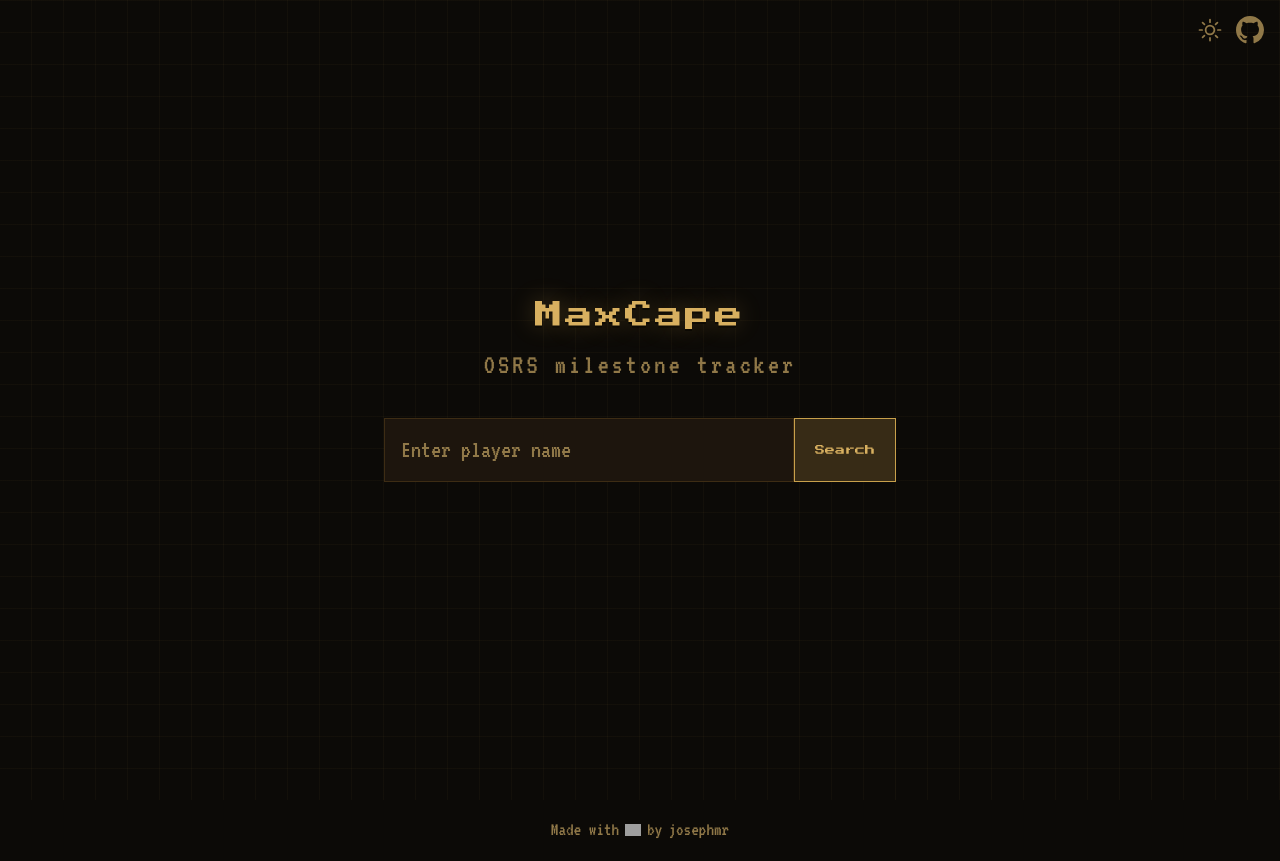
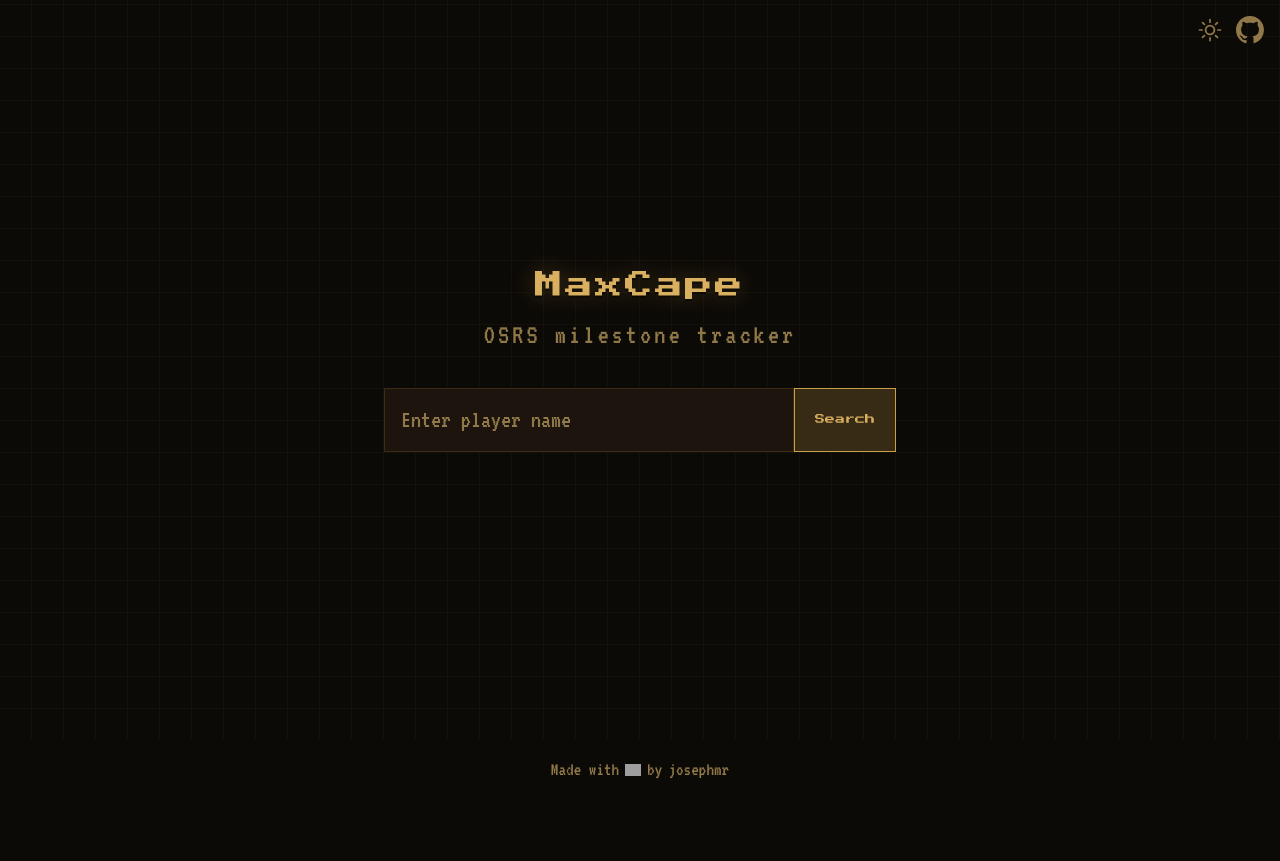
Before and after one commit to josephmr/maxcape, a SvelteKit app: page / in a window 1280 px wide. After the commit the page ends 800 px from the top, so only its background shows below. Built offline with nearby package versions, Linux system fonts and the light colour scheme; no server answers; the database is empty; grey boxes are pictures that could not be loaded.

Commit message:
Fix signature placement round 2

```diff
--- a/src/lib/components/PlayerHistoryLayout.svelte
+++ b/src/lib/components/PlayerHistoryLayout.svelte
@@ -19,7 +19,7 @@
 	}
 </script>
 
-<div class="osrs-bg min-h-dvh text-osrs-body font-game py-8 px-4 flex flex-col items-center">
+<div class="osrs-bg flex-1 text-osrs-body font-game py-8 px-4 flex flex-col items-center">
 	<div class="w-full max-w-[720px] lg:max-w-[900px]">
 		<a href="/" class="font-game text-[18px] lg:text-[22px] text-osrs-gold-dim hover:text-osrs-gold mb-6 inline-block">
 			&larr; Back
--- a/src/routes/+layout.svelte
+++ b/src/routes/+layout.svelte
@@ -27,10 +27,10 @@
 	</svg>
 </a>
 
-<div class="flex flex-col min-h-screen">
+<div class="flex flex-col min-h-dvh">
 	{@render children()}
 
-	<footer class="mt-auto flex justify-center items-center gap-1.5 py-4">
+	<footer class="flex justify-center items-center gap-1.5 py-4">
 		<span class="font-game text-[17px] lg:text-[19px] text-osrs-gold-dim">Made with</span>
 		<img
 			src="https://oldschool.runescape.wiki/images/Hitpoints_icon.png"
--- a/src/routes/+page.svelte
+++ b/src/routes/+page.svelte
@@ -13,7 +13,7 @@
 	}
 </script>
 
-<div class="osrs-bg min-h-dvh flex flex-col items-center justify-center px-4 font-game text-osrs-body">
+<div class="osrs-bg flex-1 flex flex-col items-center justify-center px-4 font-game text-osrs-body">
 	<div class="w-full max-w-sm lg:max-w-lg text-center">
 		<h1 class="font-pixel text-[22px] lg:text-[28px] text-osrs-gold [text-shadow:0_0_24px_#c8a04b55,0_2px_0_#000] tracking-[2px] mb-2">
 			MaxCape
```
